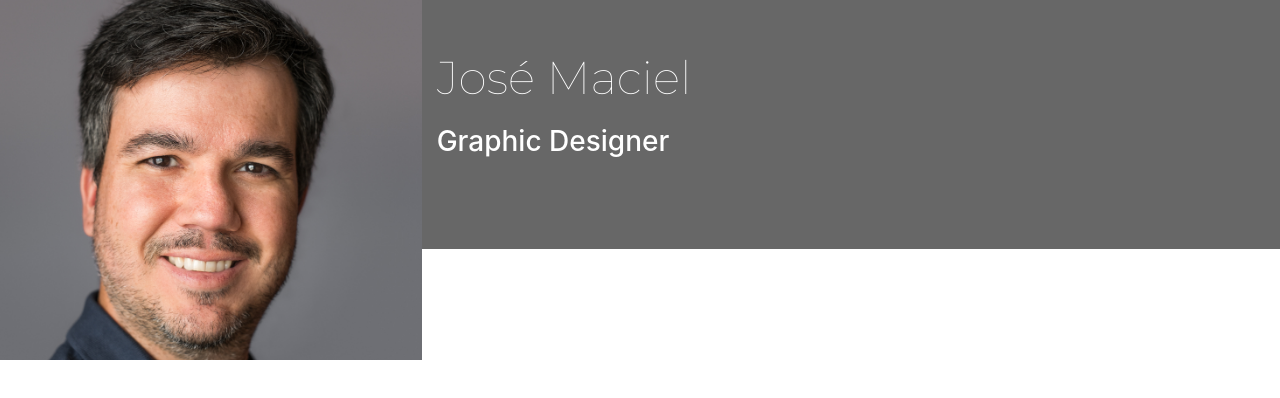
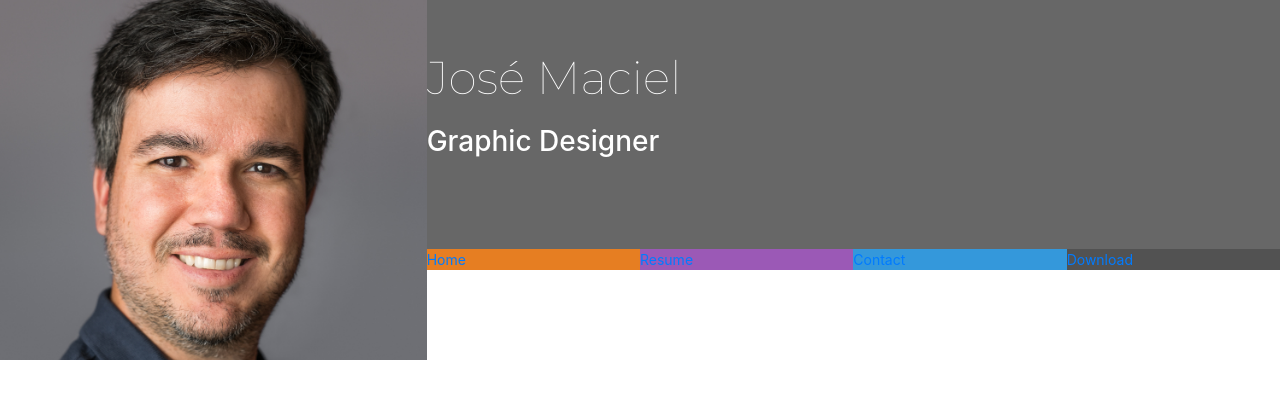
Before and after one commit to zemaciel/resume, a plain HTML site: page index.html in a window 1280 px wide. Drawn offline with nearby package versions, Linux system fonts and the light colour scheme.

Commit message:
Add menu

```diff
--- a/assets/css/style.css
+++ b/assets/css/style.css
@@ -4,7 +4,18 @@
 .bg-color-name-title {
     background-color: #676767;
 }
-
+.ui-menu-color-home {
+    background-color: #e67e22;
+}
+.ui-menu-color-resume {
+    background-color: #9b59b6;
+}
+.ui-menu-color-contact {
+    background-color: #3498db;
+}
+.ui-menu-color-download {
+    background-color: #525252;
+}
 
 /*------------------------- HEADING */
 
@@ -40,3 +51,16 @@ header {
     margin-bottom: 90px;
     color: #fff;
 }
+
+.list-inline-item:not(:last-child) {
+    margin-right: 0;
+}
+
+.menucontainer {
+    font-size: 0;
+}
+
+#nav li {
+    font-size: 14px;
+    padding: 0;
+}
--- a/index.html
+++ b/index.html
@@ -14,14 +14,30 @@
 
 <body>
     <header>
-        <div class="row">
+        <div class="row no-gutters">
             <a href="index.html" class="col-md-4 logo"></a>
             <div class="col-md-8">
-                <div class="row bg-color-name-title">
+                <div class="row bg-color-name-title no-gutters">
                     <div class="col heading">
                         <h1 class="name">José Maciel</h1>
                         <h2 class="title">Graphic Designer</h2>
-
+                    </div>
+                </div>
+                <div class="row">
+                    <div class="col">
+                        <ul id="nav" class="list-inline menucontainer">
+                            <li class="col-6 col-sm-3 list-inline-item ui-menu-color-home">
+                                <a href="#"><span>Home</span></a>
+                            </li>
+                            <li class="col-6 col-sm-3 list-inline-item ui-menu-color-resume">
+                                <a href="#"><span>Resume</span></a>
+                            </li>
+                            <li class="col-6 col-sm-3 list-inline-item ui-menu-color-contact">
+                                <a href="#"><span>Contact</span></a>
+                            </li>
+                            <li class="col-6 col-sm-3 list-inline-item ui-menu-color-download">
+                                <a href="#"><span>Download</span></a>
+                            </li>
                     </div>
                 </div>
 
```
